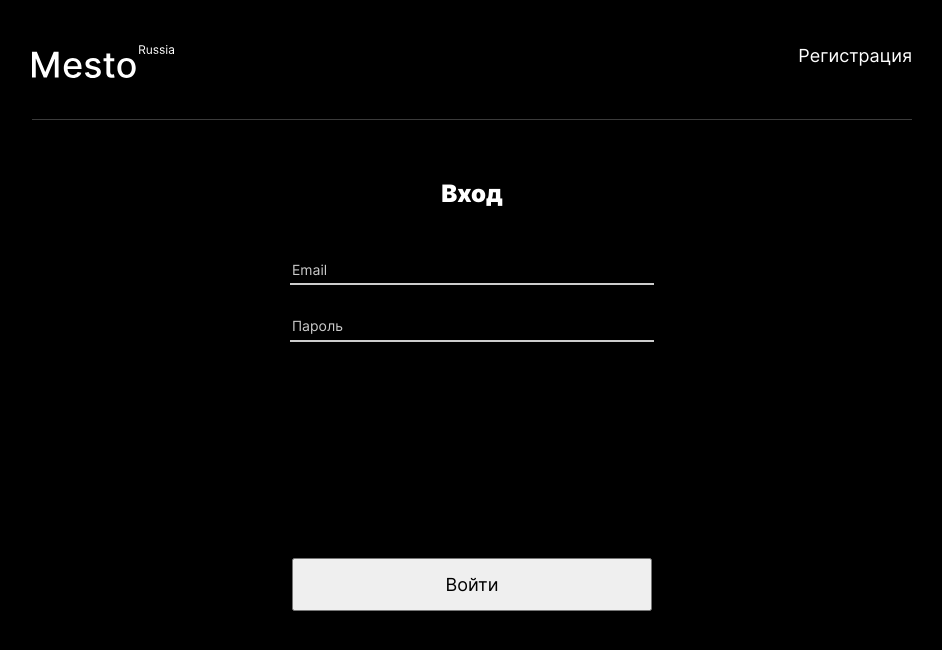
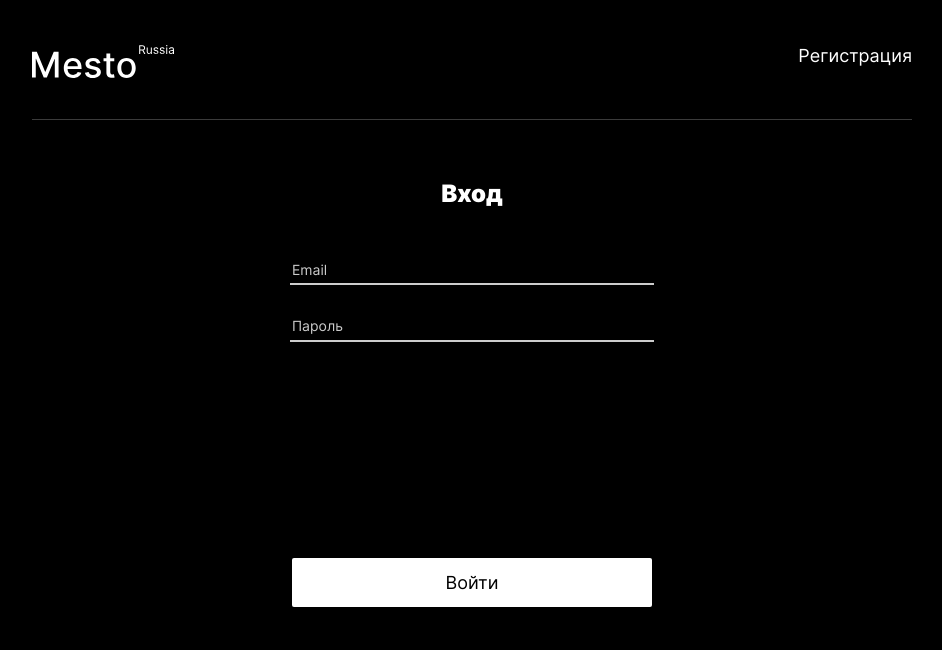
Before and after one commit to MariaMantusova/react-mesto-auth, a React (Create React App) app: page /sign-in in a window 1280 px wide. Shown: the top 650 px of the page, without its empty margins (168-1110 px from the left). Built offline with nearby package versions, Linux system fonts and the light colour scheme; no server answers.

Commit message:
feat: add hover

```diff
--- a/src/blocks/burger/burger.css
+++ b/src/blocks/burger/burger.css
@@ -8,5 +8,11 @@
         width: 24px;
         height: 24px;
         cursor: pointer;
+        opacity: 1;
+        transition: opacity 0.3s linear;
     }
 }
+
+.burger:hover {
+    opacity: 0.6;
+}
--- a/src/blocks/header/__registration-link/header__registration-link.css
+++ b/src/blocks/header/__registration-link/header__registration-link.css
@@ -3,6 +3,9 @@
     font-size: 18px;
     line-height: 1.2;
     margin: 0;
+    opacity: 1;
+    transition: opacity 0.3s linear;
+    cursor: pointer;
 }
 
 @media screen and (max-width: 650px) {
@@ -10,3 +13,7 @@
         font-size: 14px;
     }
 }
+
+.header__registration-link:hover {
+    opacity: 0.6;
+}
--- a/src/blocks/signing/__button/signing__button.css
+++ b/src/blocks/signing/__button/signing__button.css
@@ -6,6 +6,12 @@
     font-size: 18px;
     line-height: 1.2;
     color: black;
+    background-color: #FFFFFF;
+    border: #FFFFFF;
+    border-radius: 2px;
+    opacity: 1;
+    transition: opacity 0.3s linear;
+    cursor: pointer;
 }
 
 @media screen and (max-width: 650px) {
@@ -15,3 +21,7 @@
         font-size: 16px;
     }
 }
+
+.signing__button:hover {
+    opacity: 0.85;
+}
```
